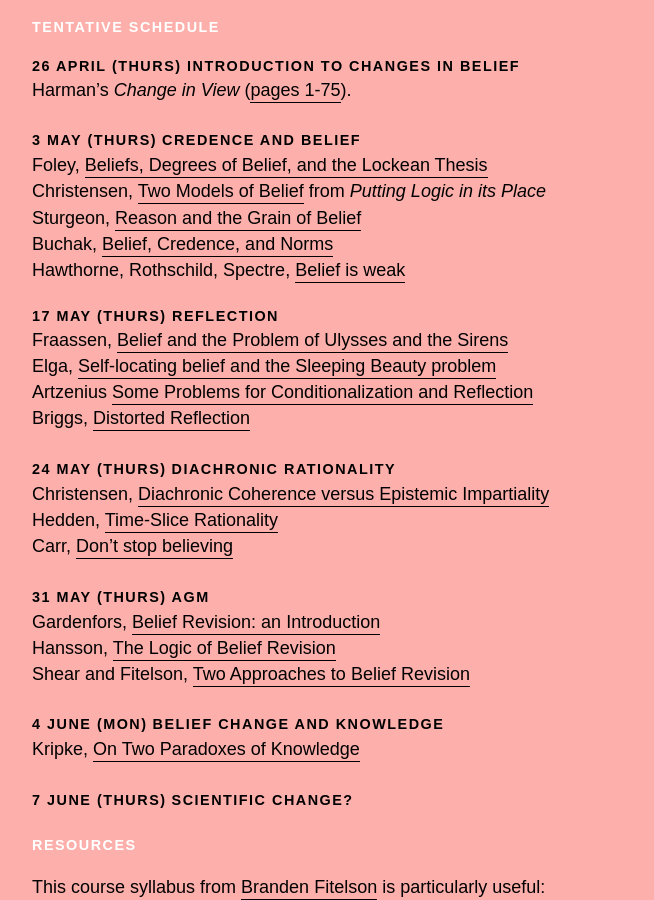
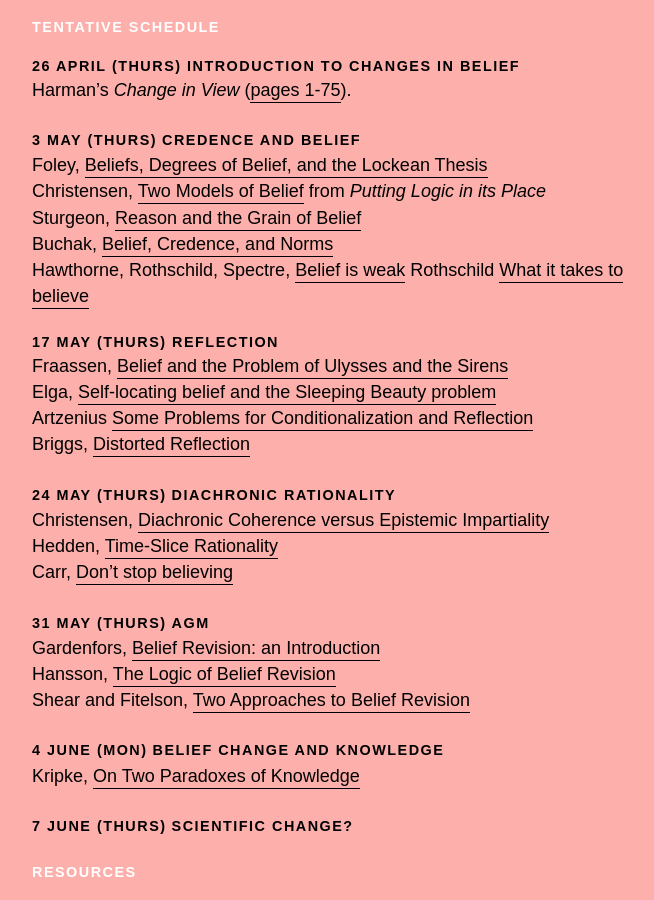
Before and after one commit to danielrothschild/danielrothschild.github.io, a Jekyll site: the page built from _pages/41_changing.md, in a window 1280 px wide and 900 px high, scrolled down 1312 px. Shown: the whole window, without its empty margins (248-902 px from the left). Built offline with Jekyll 4.4.1, drawn with Linux system fonts in a browser that asks for light colours; comment, search, counter and statistics services are not loaded.

Commit message:
added belief

```diff
--- a/_pages/41_changing.md
+++ b/_pages/41_changing.md
@@ -41,7 +41,7 @@ Christensen, [Two Models of Belief](http://fitelson.org/bayes/christensen_ch2.pd
 Sturgeon, [Reason and the Grain of Belief](http://www.jstor.org/stable/25177157)  <br>
 Buchak, [Belief, Credence, and Norms](http://www.larabuchak.net/s/A04-Belief-Credence-and-Norms.pdf)  <br>
 Hawthorne, Rothschild, Spectre, [Belief is weak](http://dx.doi.org/10.1007/s11098-015-0553-7)
-
+Rothschild [What it takes to believe](https://www.dropbox.com/s/86xbvii2zcvo1rw/beliefrevisited.pdf?dl=0)
 
 
 <span class="titleblack"> 17 May (Thurs) </span> <span class = "titlethin"> REFLECTION </span><br>
```
Also changed, not shown: 1 other file.
